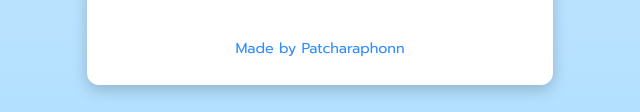
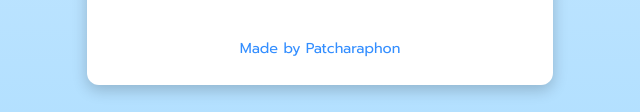
Before and after one commit to patcharaphonn/patcharaphonn.github.io, a plain HTML site: page index.html in a window 1280 px wide. Shown: the part 770-882 px from the top of the page, 320-960 px from the left. Drawn offline with Linux system fonts and the light colour scheme.

Commit message:
Update index.html

```diff
--- a/index.html
+++ b/index.html
@@ -126,7 +126,7 @@
             <a href="https://line.me/ti/p/47z8pSdKOO" target="_blank">Line</a>
             <a href="https://www.instagram.com/nopn_opa14?igsh=MXZzeTJiYWc0a2t3dQ==" target="_blank">Instagram</a>
         </div>
-        <div class="footer">Made by Patcharaphonn</div>
+        <div class="footer">Made by Patcharaphon</div>
     </div>
 </body>
 </html>
```
